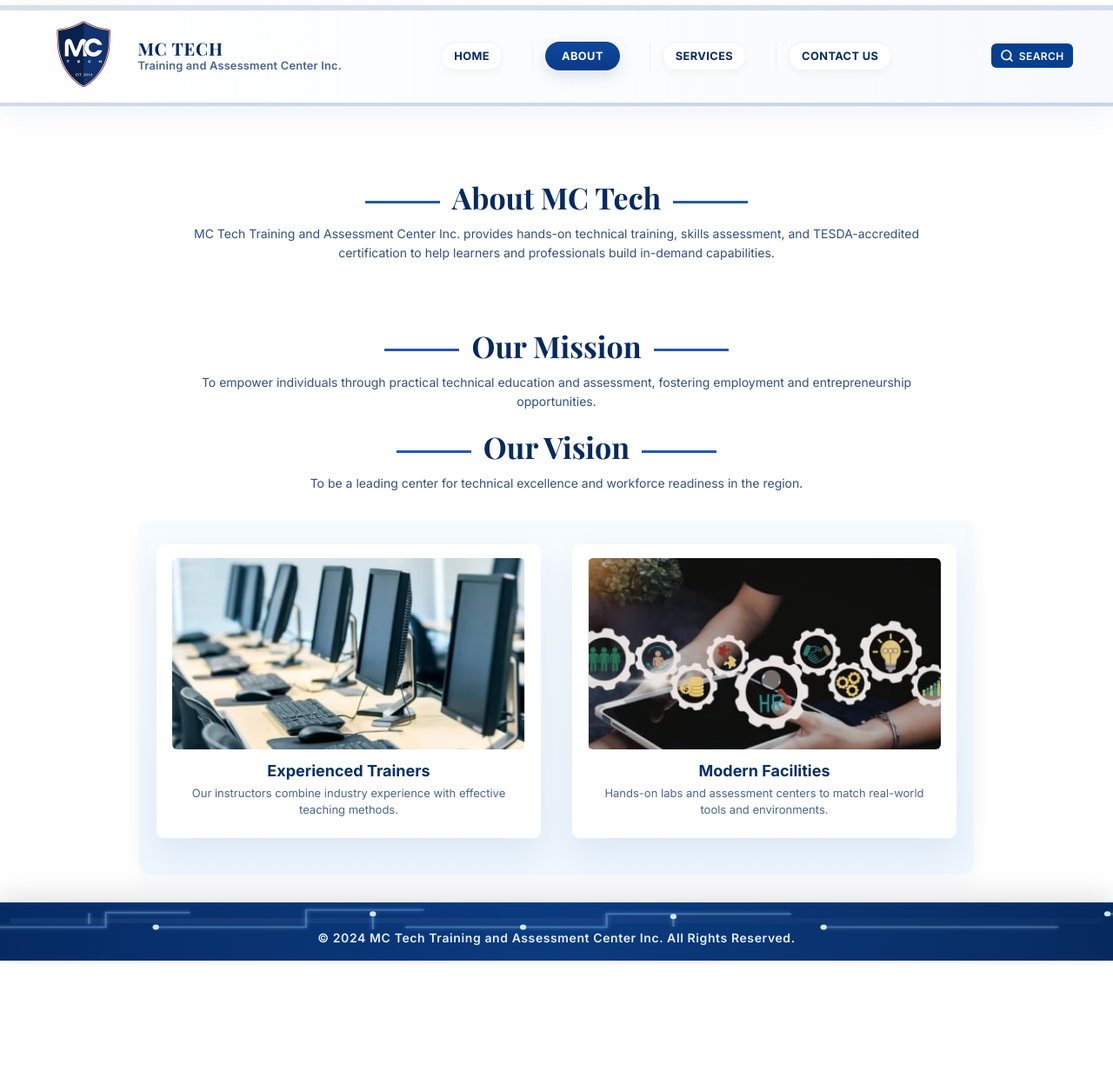
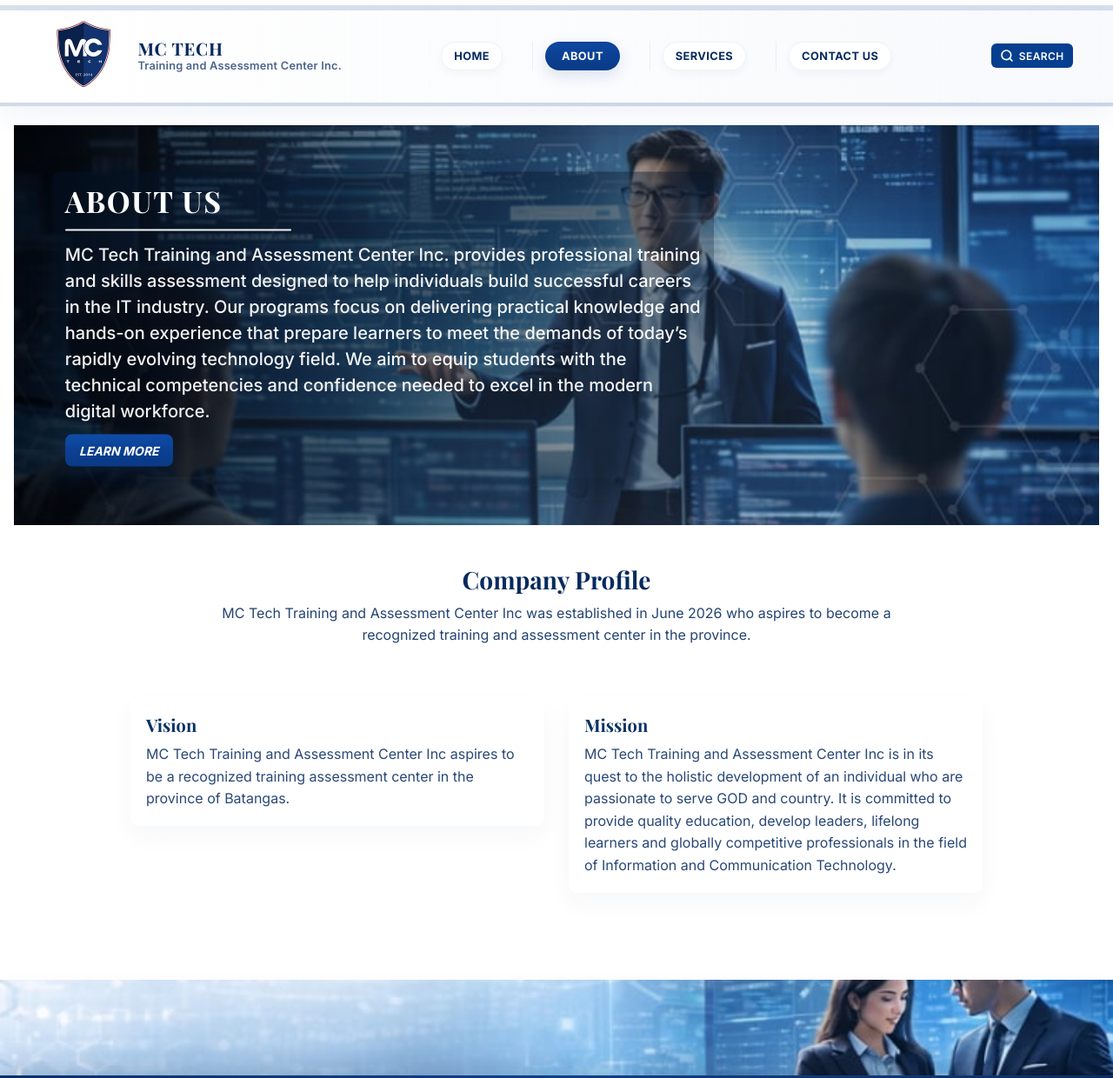
Before and after one commit to 22-41797-sudo/MCtech, a plain HTML site: page about.html in a window 1280 px wide. Shown: the top 1240 px of the page at 87% size. Before the commit the page ends 1111 px from the top, so only its background shows below. Drawn offline with nearby package versions, Linux system fonts and the light colour scheme; a web font is replaced by a local one.

Commit message:
Update about page footer: full-bleed short decorative image and accessibility fixes

```diff
--- a/about.css
+++ b/about.css
@@ -60,6 +60,160 @@
   .about-hero .about-title { font-size: 28px; }
 }
 
+/* Top image directly under the topbar */
+.about-top-image {
+  margin: 14px 0;
+  border-radius: 8px;
+  overflow: visible; /* allow overlays to sit on top */
+  /* match hero full-bleed width and spacing */
+  width: calc(100vw - 32px);
+  max-width: 100vw;
+  margin-left: calc(50% - 50vw + 16px);
+  margin-right: calc(50% - 50vw + 16px);
+  min-height: 460px;
+}
+.about-top-image img {
+  width: 100%;
+  height: 460px;
+  object-fit: cover;
+  object-position: center 6%; /* move focal point higher */
+  display: block;
+}
+
+/* Overlay content on the banner image */
+.about-top-image { position: relative; }
+.about-banner-content {
+  position: absolute;
+  left: clamp(14px, 3.5vw, 48px);
+  top: 50%; /* vertically center */
+  transform: translateY(-50%);
+  max-width: clamp(340px, 62%, 760px);
+  color: #ffffff;
+  z-index: 6;
+  padding: 10px 14px; /* slightly smaller padding */
+  border-radius: 8px;
+  background: linear-gradient(180deg, rgba(2,18,40,0.44), rgba(2,18,40,0.18));
+  box-shadow: 0 12px 30px rgba(2,18,40,0.28);
+}
+.about-banner-title { font-family: 'Playfair Display', serif; font-size: clamp(20px, 3.0vw, 34px); margin: 0 0 6px; color: #fff; }
+.about-banner-desc {
+  margin: 0 0 12px;
+  color: rgba(255,255,255,0.95);
+  line-height: 1.5;
+  font-size: clamp(16px, 2.0vw, 20px); /* slightly larger for readability */
+  font-family: 'Canva Sans', 'Inter', sans-serif;
+  font-weight: 500;
+}
+
+/* Blue solid button for banner */
+.btn-banner {
+  display: inline-block;
+  background: linear-gradient(180deg,#0D47A1,#0A3A86);
+  color: #ffffff !important;
+  padding: 10px 16px;
+  border-radius: 8px;
+  font-weight: 700;
+  text-decoration: none;
+  box-shadow: 0 8px 22px rgba(10,58,134,0.18);
+}
+.btn-banner::before { opacity: 0.08; }
+
+/* Tweak banner title styling to look more professional */
+.about-banner-title {
+  text-transform: uppercase;
+  letter-spacing: 1.6px;
+  font-weight: 800;
+}
+
+/* Decorative underline beneath the banner title (like the photo) */
+.about-banner-title {
+  position: relative;
+  padding-bottom: 6px;
+}
+.about-banner-title::after {
+  content: '';
+  display: block;
+  width: 260px; /* longer */
+  height: 2px;  /* thinner */
+  background: #ffffff;
+  opacity: 0.95;
+  margin-top: 10px;
+  border-radius: 2px;
+}
+
+@media (max-width: 880px) {
+  .about-banner-content { left: 18px; top: 20px; max-width: 56%; padding: 14px; }
+  .about-banner-title { font-size: 20px; }
+  .about-banner-desc { font-size: 13px; }
+}
+
+@media (max-width: 640px) {
+  .about-banner-content { position: static; background: rgba(2,18,40,0.55); width: calc(100% - 32px); margin: 12px 16px 0; max-width: none; }
+  .about-banner-title { font-size: 18px; }
+  .about-banner-desc { font-size: 13px; }
+}
+
+@media (max-width: 880px) {
+  .about-top-image { min-height: 360px; }
+  .about-top-image img { height: 360px; object-position: center 8%; }
+}
+
+@media (max-width: 640px) {
+  .about-top-image { min-height: 240px; }
+  .about-top-image img { height: 240px; object-position: center 10%; }
+}
+
+/* Bottom centered caption on the banner (like the image) */
+.about-bottom-content {
+  position: relative;
+  margin: 18px auto 28px;
+  text-align: center;
+  color: #062a5f;
+  max-width: 980px;
+  padding: 12px 18px;
+}
+.about-bottom-title {
+  font-family: 'Playfair Display', serif;
+  font-size: clamp(20px, 2.6vw, 28px);
+  margin: 0 0 8px;
+  color: #062a5f;
+  font-weight: 800;
+  position: relative;
+}
+.about-bottom-title::before,
+.about-bottom-title::after { content: none; }
+
+/* Decorative lines positioned near the image edges: use the container pseudo-elements */
+.about-bottom-content {
+  position: relative;
+}
+/* decorative lines removed as requested */
+.about-bottom-desc {
+  margin: 0 auto;
+  color: rgba(6,42,95,0.88);
+  font-size: clamp(14px, 1.6vw, 16px);
+  line-height: 1.6;
+  max-width: 820px;
+}
+
+@media (max-width: 640px) {
+  .about-bottom-title::before, .about-bottom-title::after { display: none; }
+  .about-bottom-content { margin: 12px 12px 20px; padding: 8px 10px; }
+  .about-bottom-desc { font-size: 13px; }
+  .about-bottom-title { font-size: 18px; }
+}
+
+/* Vision & Mission feature blocks */
+.about-features { background: transparent; padding: 18px 0 36px; }
+.about-features-inner { max-width: 980px; margin: 0 auto; display: grid; grid-template-columns: 1fr 1fr; gap: 28px; align-items: start; }
+.about-feature { background: rgba(255,255,255,0.98); padding: 18px; border-radius: 10px; box-shadow: 0 12px 28px rgba(6,42,95,0.04); }
+.feature-title { font-family: 'Playfair Display', serif; font-size: 20px; color: #083164; margin: 0 0 8px; }
+.feature-desc { margin: 0; color: rgba(6,42,95,0.86); line-height: 1.6; }
+
+@media (max-width: 880px) {
+  .about-features-inner { grid-template-columns: 1fr; }
+}
+
 /* small tweak to ensure page-specific styles don't conflict with global hero */
 .services-title { margin-bottom: 8px; }
 
@@ -68,3 +222,26 @@ html, body { height: 100%; }
 .page-wrapper { min-height: 100vh; display: flex; flex-direction: column; }
 .page-wrapper .main { flex: 1 0 auto; }
 .bottom-bar { margin-top: auto; }
+
+/* About page: make the footer decorative image shorter in height but wider in layout
+   so it appears longer horizontally while taking less vertical space. */
+.site-footer { padding: 0; width: 100%; overflow: visible; }
+.site-footer-img {
+  width: 100vw; /* full-bleed */
+  max-width: none;
+  margin-left: calc(50% - 50vw);
+  margin-right: calc(50% - 50vw);
+  height: 110px; /* short height */
+  object-fit: cover;
+  border-radius: 0; /* touch edges cleanly */
+  box-shadow: 0 12px 28px rgba(6,42,95,0.06);
+  display: block;
+}
+
+@media (max-width: 880px) {
+  .site-footer-img { height: 92px; }
+}
+
+@media (max-width: 480px) {
+  .site-footer-img { height: 72px; }
+}
--- a/about.html
+++ b/about.html
@@ -44,6 +44,38 @@
     </div>
   </header>
 
+  <!-- About banner image immediately below the topbar -->
+  <div class="about-top-image">
+    <img src="pictures/aboutpic.jpg" alt="MC Tech training session">
+    <div class="about-banner-content">
+      <h2 class="about-banner-title">About Us</h2>
+      <p class="about-banner-desc">MC Tech Training and Assessment Center Inc. provides professional training and skills assessment designed to help individuals build successful careers in the IT industry. Our programs focus on delivering practical knowledge and hands-on experience that prepare learners to meet the demands of today’s rapidly evolving technology field. We aim to equip students with the technical competencies and confidence needed to excel in the modern digital workforce.</p>
+      <a href="#" class="btn btn-banner">LEARN MORE</a>
+    </div>
+
+  </div>
+
+  <!-- Caption below the banner image (placed outside the image) -->
+  <div class="about-bottom-content">
+    <h3 class="about-bottom-title">Company Profile</h3>
+    <p class="about-bottom-desc">MC Tech Training and Assessment Center Inc was established in June 2026 who aspires to become a recognized training and assessment center in the province.</p>
+  </div>
+
+  <!-- Vision & Mission blocks -->
+  <section class="about-features">
+    <div class="about-features-inner">
+      <article class="about-feature">
+        <h4 class="feature-title">Vision</h4>
+        <p class="feature-desc">MC Tech Training and Assessment Center Inc aspires to be a recognized training assessment center in the province of Batangas.</p>
+      </article>
+
+      <article class="about-feature">
+        <h4 class="feature-title">Mission</h4>
+        <p class="feature-desc">MC Tech Training and Assessment Center Inc is in its quest to the holistic development of an individual who are passionate to serve GOD and country. It is committed to provide quality education, develop leaders, lifelong learners and globally competitive professionals in the field of Information and Communication Technology.</p>
+      </article>
+    </div>
+  </section>
+
   <!-- Navigation drawer for mobile (copied from index.html) -->
   <div class="nav-drawer" aria-hidden="true">
     <div class="drawer-backdrop" data-action="close"></div>
@@ -61,48 +93,19 @@
   </div>
 
   <main class="main">
-    <section class="services-section" aria-label="About MC Tech">
-      <div class="services-inner">
-        <h2 class="services-title">About MC Tech</h2>
-        <p class="services-desc">MC Tech Training and Assessment Center Inc. provides hands-on technical training, skills assessment, and TESDA-accredited certification to help learners and professionals build in-demand capabilities.</p>
-      </div>
-    </section>
 
-    <section class="services-section" aria-label="Mission and Vision">
-      <div class="services-inner">
-        <h3 class="services-title">Our Mission</h3>
-        <p class="services-desc">To empower individuals through practical technical education and assessment, fostering employment and entrepreneurship opportunities.</p>
 
-        <h3 class="services-title spaced">Our Vision</h3>
-        <p class="services-desc">To be a leading center for technical excellence and workforce readiness in the region.</p>
-      </div>
-    </section>
 
-    <section class="service-cards" aria-label="Team">
-      <div class="service-cards-inner">
-        <article class="service-card">
-          <div class="service-image">
-            <img src="pictures/service1.jpg" alt="Our trainers">
-          </div>
-          <h3 class="service-card-title">Experienced Trainers</h3>
-          <p class="service-card-desc">Our instructors combine industry experience with effective teaching methods.</p>
-        </article>
-
-        <article class="service-card">
-          <div class="service-image">
-            <img src="pictures/service2.jpg" alt="Our facilities">
-          </div>
-          <h3 class="service-card-title">Modern Facilities</h3>
-          <p class="service-card-desc">Hands-on labs and assessment centers to match real-world tools and environments.</p>
-        </article>
-      </div>
-    </section>
 
   </main>
 
   <!-- Site footer decorative image removed for this page -->
 
   <!-- Bottom copyright/footer bar (copied from index.html) -->
+  <footer class="site-footer" aria-label="Why choose MC Tech">
+    <img src="pictures/aboutfooterpic.jpg" alt="Why choose MC Tech" class="site-footer-img">
+  </footer>
+
   <div class="bottom-bar" role="contentinfo" aria-label="Site footer">
     <svg class="footer-circuit" xmlns="http://www.w3.org/2000/svg" viewBox="-200 0 1600 120" preserveAspectRatio="none" aria-hidden="true" focusable="false">
       <defs>
```
Also changed, not shown: pictures/aboutfooterpic.jpg (added), pictures/aboutpic.jpg (added).
